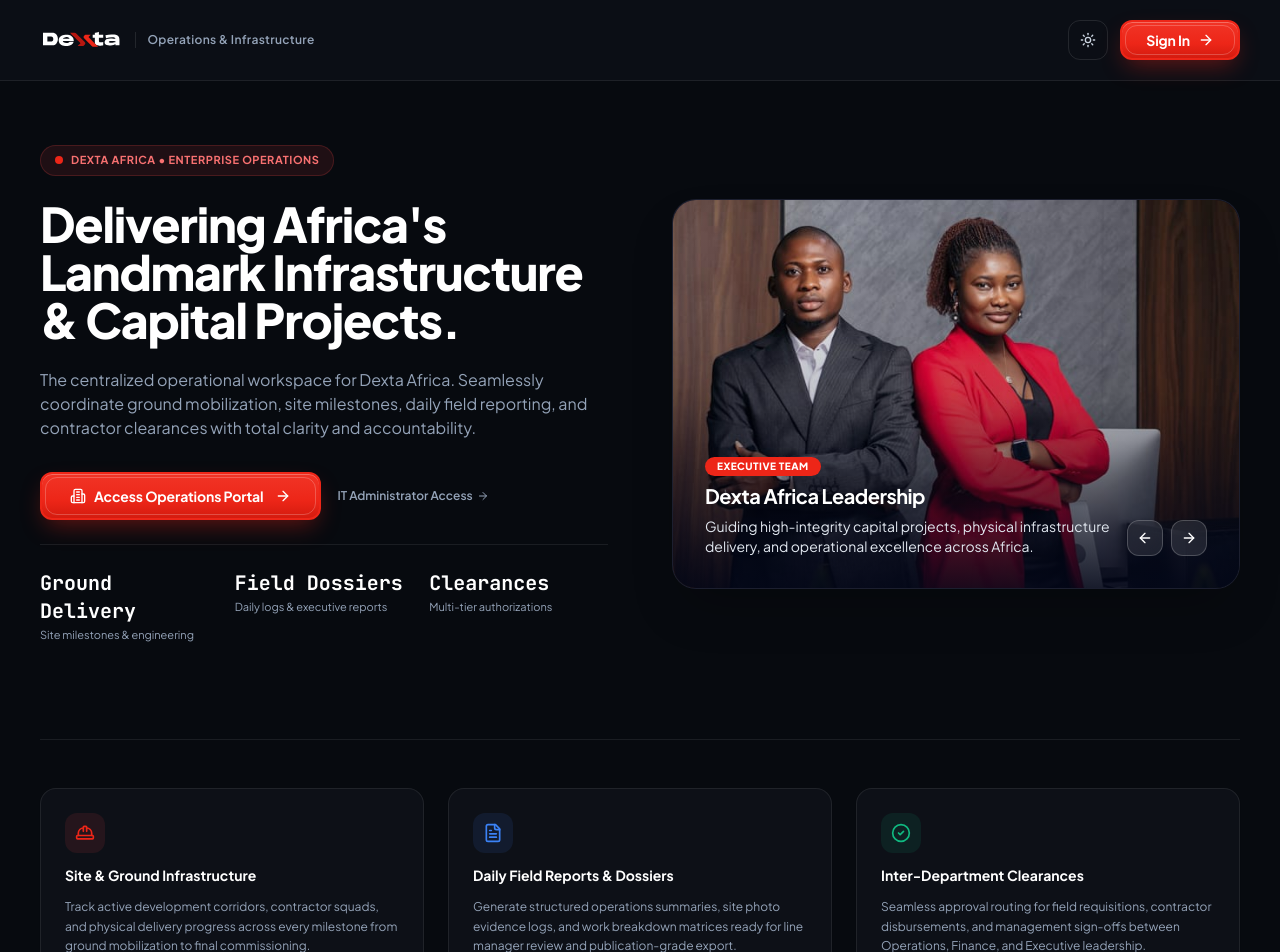
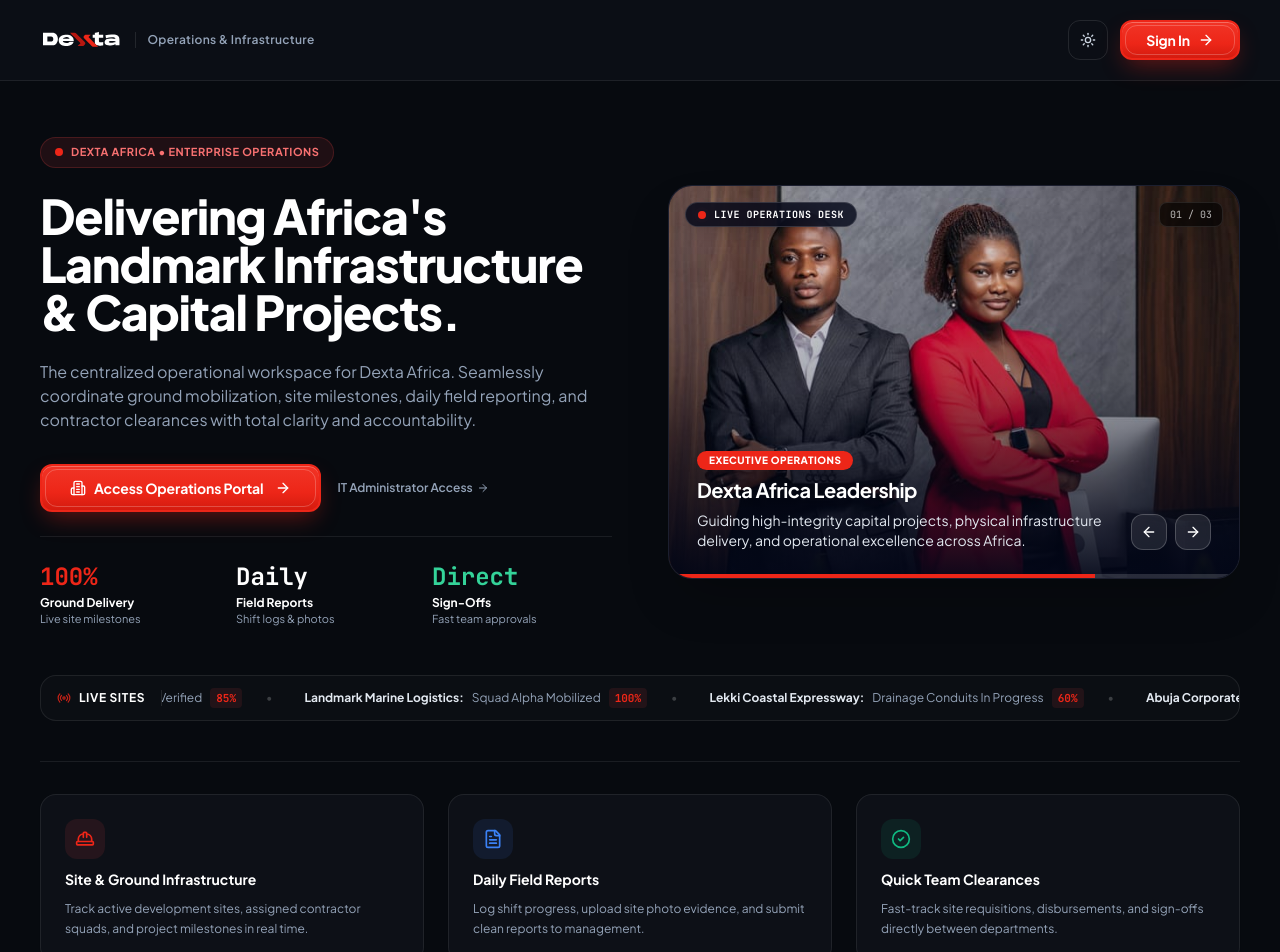
Before and after one commit to DextaAfrica/Admin-portal, a Next.js app: page / in a window 1280 px wide. Shown: the top 952 px of the page. Built offline with nearby package versions, Linux system fonts and the light colour scheme.

Commit message:
fix-ongoing-Ui-fixes

```diff
--- a/src/app/page.tsx
+++ b/src/app/page.tsx
@@ -13,8 +13,8 @@ import {
   HardHat,
   FileText,
   CheckCircle2,
-  Clock,
-  Layers,
+  Radio,
+  Sparkles,
 } from "lucide-react";
 import { DextaLogo } from "@/components/ui/DextaLogo";
 import { navigateToSubdomainWithSso } from "@/lib/routing";
@@ -32,7 +32,7 @@ const PORTRAITS: PortraitSlide[] = [
   {
     image: "/images/team-dexta.jpg",
     name: "Dexta Africa Leadership",
-    title: "Executive Team",
+    title: "Executive Operations",
     summary:
       "Guiding high-integrity capital projects, physical infrastructure delivery, and operational excellence across Africa.",
     objectPosition: "50% 14%",
@@ -55,8 +55,18 @@ const PORTRAITS: PortraitSlide[] = [
   },
 ];
 
+const TICKER_ITEMS = [
+  { site: "Eko Coastal Corridor", status: "Ground Piling Verified", progress: "85%" },
+  { site: "Landmark Marine Logistics", status: "Squad Alpha Mobilized", progress: "100%" },
+  { site: "Lekki Coastal Expressway", status: "Drainage Conduits In Progress", progress: "60%" },
+  { site: "Abuja Corporate Facility", status: "Topographical Survey Complete", progress: "100%" },
+  { site: "Port Harcourt Terminal Hub", status: "Foundation Piling Active", progress: "45%" },
+  { site: "Victoria Island Commercial Site", status: "MEP Conduits Inspection", progress: "70%" },
+];
+
 export default function LandingPage() {
   const [activeSlide, setActiveSlide] = React.useState(0);
+  const [slideProgressKey, setSlideProgressKey] = React.useState(0);
   const { theme, setTheme } = useTheme();
   const [mounted, setMounted] = React.useState(false);
 
@@ -67,21 +77,24 @@ export default function LandingPage() {
   React.useEffect(() => {
     const timer = setInterval(() => {
       setActiveSlide((prev) => (prev + 1) % PORTRAITS.length);
-    }, 8000);
+      setSlideProgressKey((k) => k + 1);
+    }, 7500);
     return () => clearInterval(timer);
   }, [activeSlide]);
 
-  const nextSlide = () => {
+  const handleNextSlide = () => {
     setActiveSlide((prev) => (prev + 1) % PORTRAITS.length);
+    setSlideProgressKey((k) => k + 1);
   };
 
-  const prevSlide = () => {
+  const handlePrevSlide = () => {
     setActiveSlide((prev) => (prev - 1 + PORTRAITS.length) % PORTRAITS.length);
+    setSlideProgressKey((k) => k + 1);
   };
 
   return (
     <div className="min-h-screen bg-[#FAFAFA] dark:bg-[#070A0F] text-slate-900 dark:text-white flex flex-col justify-between selection:bg-[#ED2618] selection:text-white transition-colors duration-200">
-      {/* Clean Top Navigation Bar */}
+      {/* 1. TOP NAVIGATION BAR */}
       <header className="sticky top-0 z-30 w-full border-b border-slate-200/80 dark:border-white/[0.08] bg-white/95 dark:bg-[#0C0F17]/95 backdrop-blur-md">
         <div className="mx-auto flex h-20 max-w-7xl items-center justify-between px-4 sm:px-6 lg:px-10">
           <div className="flex items-center gap-3">
@@ -113,7 +126,7 @@ export default function LandingPage() {
               </button>
             )}
 
-            {/* Single Primary Action: Sign In / Access Workspace */}
+            {/* Single Primary Action: Sign In */}
             <button
               type="button"
               onClick={() => navigateToSubdomainWithSso("ops", "/dashboard")}
@@ -126,10 +139,10 @@ export default function LandingPage() {
         </div>
       </header>
 
-      {/* Main Hero & Value Proposition */}
-      <main className="mx-auto w-full max-w-7xl flex-1 px-4 sm:px-6 lg:px-10 py-12 sm:py-16 flex flex-col justify-center">
-        <div className="grid w-full grid-cols-1 lg:grid-cols-12 gap-12 lg:gap-16 items-center">
-          {/* Left Column: Focused Executive Copy & Primary Access */}
+      {/* 2. MAIN HERO SECTION */}
+      <main className="mx-auto w-full max-w-7xl flex-1 px-4 sm:px-6 lg:px-10 pt-10 sm:pt-14 pb-8 flex flex-col justify-center">
+        <div className="grid w-full grid-cols-1 lg:grid-cols-12 gap-10 lg:gap-14 items-center">
+          {/* Left Column: Focused Executive Copy & Primary Action */}
           <div className="lg:col-span-6 space-y-6">
             <div className="inline-flex items-center gap-2 rounded-full border border-red-200/80 dark:border-red-500/20 bg-red-50/80 dark:bg-red-500/10 px-3.5 py-1.5">
               <span className="h-2 w-2 rounded-full bg-[#ED2618]" />
@@ -170,38 +183,71 @@ export default function LandingPage() {
               </button>
             </div>
 
-            {/* Structured Value Indicators */}
+            {/* Simple, Punchy Stat Strip */}
             <div className="pt-6 border-t border-slate-200/80 dark:border-white/[0.08] grid grid-cols-3 gap-4">
               <div>
-                <span className="text-lg sm:text-xl font-bold font-mono text-slate-900 dark:text-white block">
+                <span className="text-xl sm:text-2xl font-bold font-mono text-[#ED2618] block">
+                  100%
+                </span>
+                <span className="text-xs font-bold text-slate-900 dark:text-white mt-0.5 block">
                   Ground Delivery
                 </span>
-                <span className="text-[11px] text-slate-500 dark:text-slate-400 mt-0.5 block">
-                  Site milestones &amp; engineering
+                <span className="text-[11px] text-slate-500 dark:text-slate-400 block">
+                  Live site milestones
                 </span>
               </div>
               <div>
-                <span className="text-lg sm:text-xl font-bold font-mono text-slate-900 dark:text-white block">
-                  Field Dossiers
+                <span className="text-xl sm:text-2xl font-bold font-mono text-slate-900 dark:text-white block">
+                  Daily
                 </span>
-                <span className="text-[11px] text-slate-500 dark:text-slate-400 mt-0.5 block">
-                  Daily logs &amp; executive reports
+                <span className="text-xs font-bold text-slate-900 dark:text-white mt-0.5 block">
+                  Field Reports
+                </span>
+                <span className="text-[11px] text-slate-500 dark:text-slate-400 block">
+                  Shift logs &amp; photos
                 </span>
               </div>
               <div>
-                <span className="text-lg sm:text-xl font-bold font-mono text-slate-900 dark:text-white block">
-                  Clearances
+                <span className="text-xl sm:text-2xl font-bold font-mono text-emerald-600 dark:text-emerald-400 block">
+                  Direct
                 </span>
-                <span className="text-[11px] text-slate-500 dark:text-slate-400 mt-0.5 block">
-                  Multi-tier authorizations
+                <span className="text-xs font-bold text-slate-900 dark:text-white mt-0.5 block">
+                  Sign-Offs
+                </span>
+                <span className="text-[11px] text-slate-500 dark:text-slate-400 block">
+                  Fast team approvals
                 </span>
               </div>
             </div>
           </div>
 
-          {/* Right Column: Clean, High-End Leadership Carousel */}
+          {/* Right Column: TV Broadcast-Style Executive Visual Frame */}
           <div className="lg:col-span-6">
-            <div className="relative aspect-[4/3] sm:aspect-[16/11] w-full overflow-hidden rounded-3xl border border-slate-200/90 dark:border-white/10 bg-slate-950 shadow-2xl">
+            <div className="relative aspect-[4/3] sm:aspect-[16/11] w-full overflow-hidden rounded-3xl border border-slate-200/90 dark:border-white/10 bg-slate-950 shadow-2xl group">
+              {/* Top TV Broadcast Live Pill */}
+              <div className="absolute top-4 left-4 z-20 flex items-center gap-2 px-3 py-1 rounded-full bg-slate-950/80 backdrop-blur-md border border-white/15 text-[10px] font-mono font-bold text-white shadow-lg">
+                <span className="relative flex h-2 w-2">
+                  <span className="animate-ping absolute inline-flex h-full w-full rounded-full bg-red-400 opacity-75" />
+                  <span className="relative inline-flex rounded-full h-2 w-2 bg-[#ED2618]" />
+                </span>
+                <span className="tracking-wider">LIVE OPERATIONS DESK</span>
+              </div>
+
+              {/* TV Broadcast Slide Number */}
+              <div className="absolute top-4 right-4 z-20 px-2.5 py-1 rounded-lg bg-black/60 backdrop-blur-md border border-white/10 text-[10px] font-mono text-white/70">
+                0{activeSlide + 1} / 0{PORTRAITS.length}
+              </div>
+
+              {/* CRT Scanline Micro-Texture for TV Aesthetic */}
+              <div
+                className="absolute inset-0 pointer-events-none z-15 opacity-15"
+                style={{
+                  backgroundImage:
+                    "repeating-linear-gradient(0deg, rgba(0, 0, 0, 0.45) 0px, rgba(0, 0, 0, 0.45) 1px, transparent 1px, transparent 3px)",
+                }}
+              />
+
+              {/* Active Image Carousel */}
               {PORTRAITS.map((slide, index) => {
                 const isActive = index === activeSlide;
 
@@ -221,19 +267,19 @@ export default function LandingPage() {
                       fill
                       priority={index === 0}
                       sizes="(max-width: 1024px) 100vw, 50vw"
-                      className="object-cover"
+                      className="object-cover transition-transform duration-7000 ease-out scale-100 group-hover:scale-105"
                       style={{
                         objectPosition: slide.objectPosition,
                       }}
                     />
-                    {/* Subtle, Natural Vignette */}
-                    <div className="absolute inset-0 bg-gradient-to-t from-slate-950/90 via-slate-950/20 to-transparent" />
+                    {/* Natural Vignette */}
+                    <div className="absolute inset-0 bg-gradient-to-t from-slate-950/95 via-slate-950/30 to-transparent" />
                   </div>
                 );
               })}
 
-              {/* Slide Caption & Minimalist Controls */}
-              <div className="absolute bottom-0 inset-x-0 z-20 p-6 sm:p-8 flex items-end justify-between gap-4">
+              {/* Slide Caption & TV Control Pad */}
+              <div className="absolute bottom-0 inset-x-0 z-20 p-5 sm:p-7 flex items-end justify-between gap-4">
                 <div className="space-y-1.5 max-w-md">
                   <span className="inline-block rounded-full bg-[#ED2618] px-3 py-0.5 text-[10px] font-extrabold uppercase tracking-wider text-white">
                     {PORTRAITS[activeSlide].title}
@@ -249,7 +295,7 @@ export default function LandingPage() {
                 <div className="flex items-center gap-2 shrink-0">
                   <button
                     type="button"
-                    onClick={prevSlide}
+                    onClick={handlePrevSlide}
                     aria-label="Previous portrait"
                     className="flex h-9 w-9 items-center justify-center rounded-xl border border-white/20 bg-white/10 backdrop-blur-md text-white hover:bg-[#ED2618] hover:border-[#ED2618] transition-all cursor-pointer"
                   >
@@ -257,7 +303,7 @@ export default function LandingPage() {
                   </button>
                   <button
                     type="button"
-                    onClick={nextSlide}
+                    onClick={handleNextSlide}
                     aria-label="Next portrait"
                     className="flex h-9 w-9 items-center justify-center rounded-xl border border-white/20 bg-white/10 backdrop-blur-md text-white hover:bg-[#ED2618] hover:border-[#ED2618] transition-all cursor-pointer"
                   >
@@ -265,14 +311,71 @@ export default function LandingPage() {
                   </button>
                 </div>
               </div>
+
+              {/* TV Broadcast Timeline Progress Line */}
+              <div className="absolute bottom-0 inset-x-0 h-1 bg-white/15 z-30 overflow-hidden">
+                <div
+                  key={slideProgressKey}
+                  className="h-full bg-[#ED2618] animate-slide-progress"
+                  style={{ animationDuration: "7.5s" }}
+                />
+              </div>
             </div>
           </div>
         </div>
 
-        {/* 3-Pillar Operational Highlights Grid */}
-        <div className="mt-16 sm:mt-24 pt-12 border-t border-slate-200/80 dark:border-white/[0.08]">
+        {/* 3. ANIMATED SCROLLING TV TICKER RIBBON */}
+        <div className="mt-12 w-full overflow-hidden rounded-2xl border border-slate-200/80 dark:border-white/[0.08] bg-slate-100/90 dark:bg-white/[0.02] py-3 shadow-xs">
+          <div className="flex items-center">
+            {/* Ticker Lead Tag */}
+            <div className="flex items-center gap-2 px-4 shrink-0 border-r border-slate-300 dark:border-white/10 text-xs font-bold text-slate-900 dark:text-white uppercase tracking-wider">
+              <Radio className="h-3.5 w-3.5 text-[#ED2618] animate-pulse" />
+              <span>Live Sites</span>
+            </div>
+
+            {/* Seamless Infinite Marquee */}
+            <div className="flex overflow-hidden whitespace-nowrap select-none">
+              <div className="flex items-center gap-8 animate-marquee">
+                {TICKER_ITEMS.map((item, i) => (
+                  <div key={i} className="flex items-center gap-2 text-xs">
+                    <span className="font-bold text-slate-800 dark:text-slate-200">
+                      {item.site}:
+                    </span>
+                    <span className="text-slate-500 dark:text-slate-400">
+                      {item.status}
+                    </span>
+                    <span className="font-mono font-bold text-[11px] text-[#ED2618] bg-red-500/10 px-1.5 py-0.5 rounded">
+                      {item.progress}
+                    </span>
+                    <span className="text-slate-300 dark:text-white/20 ml-4">&bull;</span>
+                  </div>
+                ))}
+              </div>
+
+              <div className="flex items-center gap-8 animate-marquee" aria-hidden="true">
+                {TICKER_ITEMS.map((item, i) => (
+                  <div key={`dup-${i}`} className="flex items-center gap-2 text-xs">
+                    <span className="font-bold text-slate-800 dark:text-slate-200">
+                      {item.site}:
+                    </span>
+                    <span className="text-slate-500 dark:text-slate-400">
+                      {item.status}
+                    </span>
+                    <span className="font-mono font-bold text-[11px] text-[#ED2618] bg-red-500/10 px-1.5 py-0.5 rounded">
+                      {item.progress}
+                    </span>
+                    <span className="text-slate-300 dark:text-white/20 ml-4">&bull;</span>
+                  </div>
+                ))}
+              </div>
+            </div>
+          </div>
+        </div>
+
+        {/* 4. SIMPLIFIED 3-PILLAR OPERATIONAL HIGHLIGHTS */}
+        <div className="mt-10 pt-8 border-t border-slate-200/80 dark:border-white/[0.08]">
           <div className="grid grid-cols-1 md:grid-cols-3 gap-6">
-            <div className="p-6 rounded-2xl border border-slate-200/80 dark:border-white/[0.08] bg-white dark:bg-[#0D1017] shadow-sm space-y-3">
+            <div className="p-6 rounded-2xl border border-slate-200/80 dark:border-white/[0.08] bg-white dark:bg-[#0D1017] shadow-sm space-y-2.5 hover:border-slate-300 dark:hover:border-white/20 transition-all">
               <div className="h-10 w-10 rounded-xl bg-red-500/10 text-[#ED2618] flex items-center justify-center">
                 <HardHat className="h-5 w-5" />
               </div>
@@ -280,41 +383,38 @@ export default function LandingPage() {
                 Site &amp; Ground Infrastructure
               </h3>
               <p className="text-xs text-slate-500 dark:text-slate-400 leading-relaxed">
-                Track active development corridors, contractor squads, and physical delivery
-                progress across every milestone from ground mobilization to final commissioning.
+                Track active development sites, assigned contractor squads, and project milestones in real time.
               </p>
             </div>
 
-            <div className="p-6 rounded-2xl border border-slate-200/80 dark:border-white/[0.08] bg-white dark:bg-[#0D1017] shadow-sm space-y-3">
+            <div className="p-6 rounded-2xl border border-slate-200/80 dark:border-white/[0.08] bg-white dark:bg-[#0D1017] shadow-sm space-y-2.5 hover:border-slate-300 dark:hover:border-white/20 transition-all">
               <div className="h-10 w-10 rounded-xl bg-blue-500/10 text-blue-500 flex items-center justify-center">
                 <FileText className="h-5 w-5" />
               </div>
               <h3 className="text-sm font-bold text-slate-900 dark:text-white">
-                Daily Field Reports &amp; Dossiers
+                Daily Field Reports
               </h3>
               <p className="text-xs text-slate-500 dark:text-slate-400 leading-relaxed">
-                Generate structured operations summaries, site photo evidence logs, and
-                work breakdown matrices ready for line manager review and publication-grade export.
+                Log shift progress, upload site photo evidence, and submit clean reports to management.
               </p>
             </div>
 
-            <div className="p-6 rounded-2xl border border-slate-200/80 dark:border-white/[0.08] bg-white dark:bg-[#0D1017] shadow-sm space-y-3">
+            <div className="p-6 rounded-2xl border border-slate-200/80 dark:border-white/[0.08] bg-white dark:bg-[#0D1017] shadow-sm space-y-2.5 hover:border-slate-300 dark:hover:border-white/20 transition-all">
               <div className="h-10 w-10 rounded-xl bg-emerald-500/10 text-emerald-500 flex items-center justify-center">
                 <CheckCircle2 className="h-5 w-5" />
               </div>
               <h3 className="text-sm font-bold text-slate-900 dark:text-white">
-                Inter-Department Clearances
+                Quick Team Clearances
               </h3>
               <p className="text-xs text-slate-500 dark:text-slate-400 leading-relaxed">
-                Seamless approval routing for field requisitions, contractor disbursements, and
-                management sign-offs between Operations, Finance, and Executive leadership.
+                Fast-track site requisitions, disbursements, and sign-offs directly between departments.
               </p>
             </div>
           </div>
         </div>
       </main>
 
-      {/* Clean Minimalist Corporate Footer */}
+      {/* 5. MINIMALIST CORPORATE FOOTER */}
       <footer className="border-t border-slate-200/80 dark:border-white/[0.08] bg-white dark:bg-[#09090B] py-6 text-xs text-slate-500">
         <div className="mx-auto max-w-7xl px-4 sm:px-6 lg:px-10 flex flex-col sm:flex-row items-center justify-between gap-4">
           <div className="flex items-center gap-3">
--- a/tailwind.config.ts
+++ b/tailwind.config.ts
@@ -50,8 +50,14 @@ const config: Config = {
         "text-shimmer": "textShimmer 6s ease-in-out infinite",
         "text-glow": "textGlow 4s ease-in-out infinite",
         "text-flow": "textFlow 4s linear infinite",
+        "marquee": "marquee 32s linear infinite",
+        "marquee-fast": "marquee 18s linear infinite",
       },
       keyframes: {
+        marquee: {
+          "0%": { transform: "translateX(0%)" },
+          "100%": { transform: "translateX(-50%)" },
+        },
         textFlow: {
           "0%": {
             "background-position": "0% center",
```
